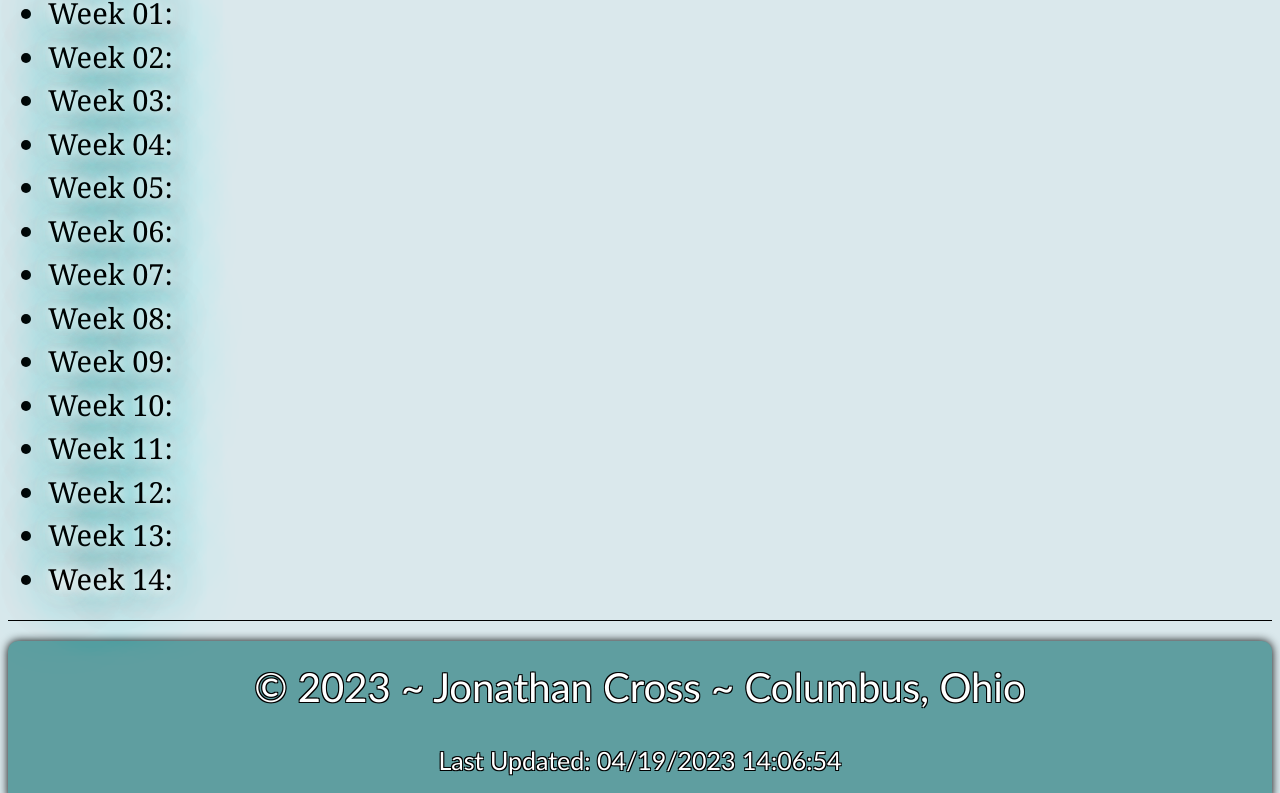
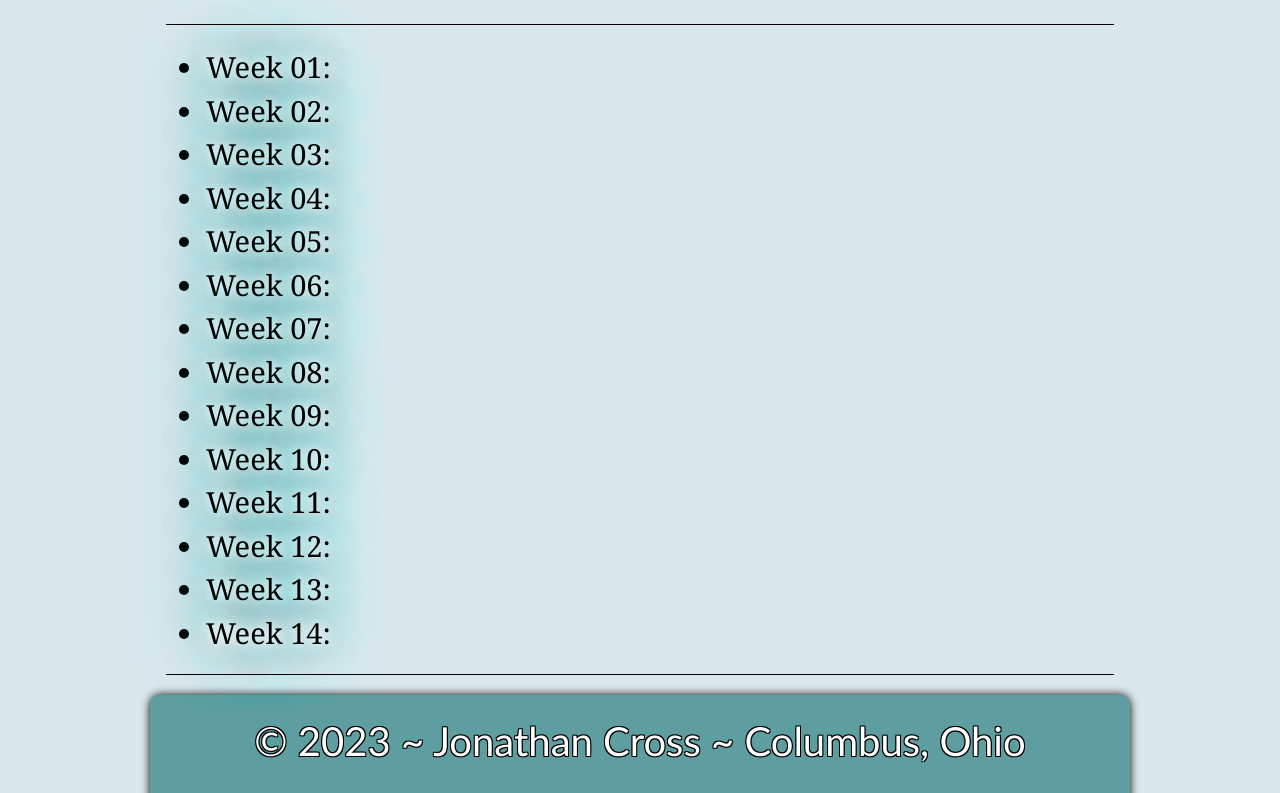
Before and after one commit to Crossfit202/wdd230, a plain HTML site: page index.html in a window 1280 px wide. Shown: the part 458-1251 px from the top of the page. Drawn offline with Linux system fonts and the light colour scheme.

Commit message:
tried using percent instead of pixel for max-width

```diff
--- a/styles/stylesheet.css
+++ b/styles/stylesheet.css
@@ -9,7 +9,7 @@ header,
 main,
 footer {
   margin: 1.25rem auto;
-  max-width: 1500px;
+  max-width: 75%;
 }
 
 header,
```
